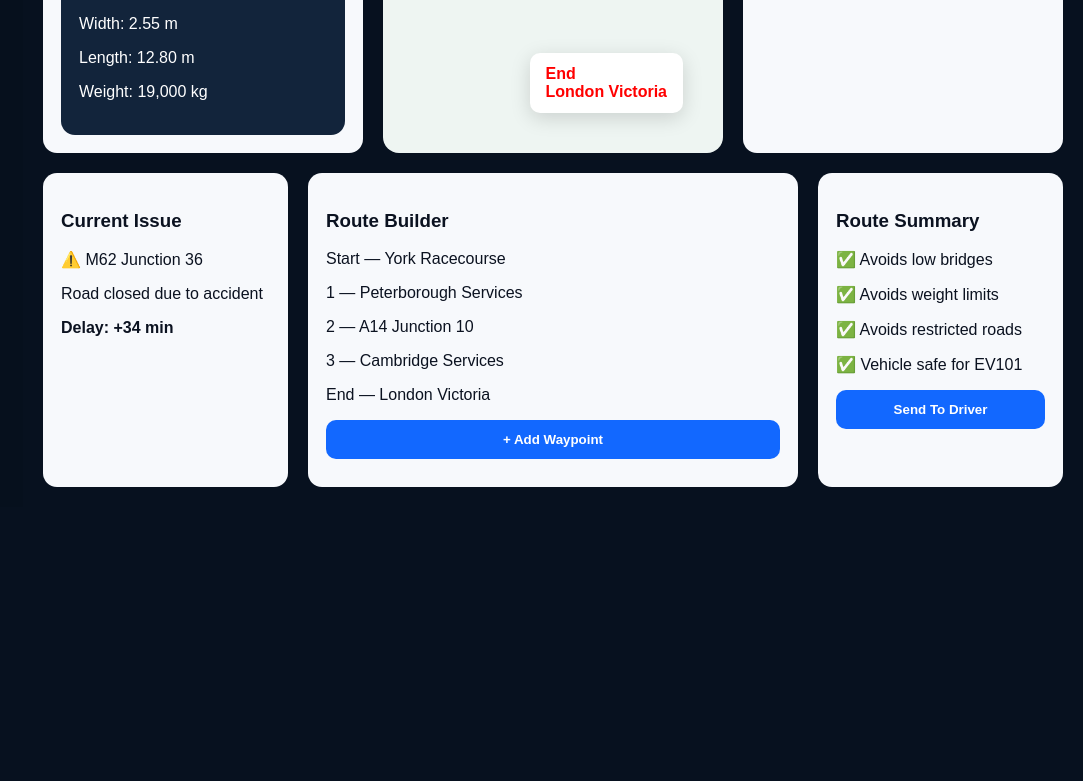
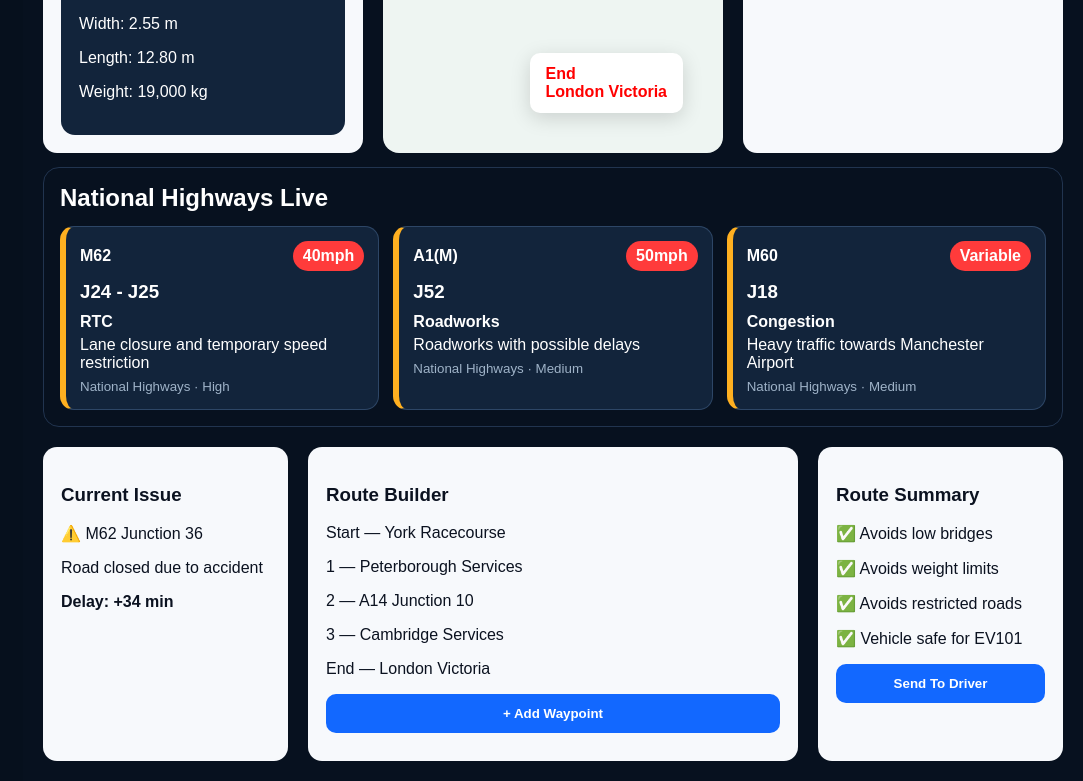
Before and after one commit to johnhalliday6-max/coach-ops, a React (Vite) app: page / in a window 1280 px wide. Shown: the part 824-1605 px from the top of the page, without its empty margins (197-1280 px from the left). Before the commit the page ends 1331 px from the top, so only its background shows below. Built offline with nearby package versions, Linux system fonts and the light colour scheme.

Commit message:
Added National Highways dashboard

```diff
--- a/src/App.css
+++ b/src/App.css
@@ -254,3 +254,56 @@ body {
   border-radius: 14px;
   padding: 18px;
 }
+
+.highways-panel {
+  background: #07111f;
+  border: 1px solid #21344f;
+  border-radius: 16px;
+  padding: 16px;
+  margin-top: 14px;
+  color: white;
+}
+
+.highways-panel h2 {
+  margin: 0 0 14px;
+}
+
+.highways-grid {
+  display: grid;
+  grid-template-columns: repeat(3, 1fr);
+  gap: 14px;
+}
+
+.highways-card {
+  background: #12243b;
+  border: 1px solid #2d4666;
+  border-left: 6px solid #ffb020;
+  border-radius: 14px;
+  padding: 14px;
+}
+
+.highways-top {
+  display: flex;
+  justify-content: space-between;
+  align-items: center;
+}
+
+.highways-top span {
+  background: #ff3b3b;
+  color: white;
+  border-radius: 999px;
+  padding: 6px 10px;
+  font-weight: bold;
+}
+
+.highways-card h3 {
+  margin: 10px 0;
+}
+
+.highways-card p {
+  margin: 5px 0;
+}
+
+.highways-card small {
+  color: #9fb3c8;
+}
--- a/src/App.jsx
+++ b/src/App.jsx
@@ -5,6 +5,7 @@ import { fleetData } from './data/fleetData'
 import { coachParking } from './data/coachParking'
 import { serviceAreas } from './data/serviceAreas'
 import { depots } from './data/depots'
+import { highwaysTestAlerts } from './data/highwaysTestAlerts'
 
 function App() {
   const [selectedFleet, setSelectedFleet] = useState(fleetData[0])
@@ -125,6 +126,26 @@ function App() {
                 <p>✅ Weight {selectedFleet.weight}</p>
               </div>
             </section>
+
+            <section className="highways-panel">
+  <h2>National Highways Live</h2>
+
+  <div className="highways-grid">
+    {highwaysTestAlerts.map((alert) => (
+      <div className="highways-card" key={alert.id}>
+        <div className="highways-top">
+          <strong>{alert.road}</strong>
+          <span>{alert.speed}</span>
+        </div>
+
+        <h3>{alert.location}</h3>
+        <p><strong>{alert.type}</strong></p>
+        <p>{alert.detail}</p>
+        <small>{alert.source} · {alert.severity}</small>
+      </div>
+    ))}
+  </div>
+</section>
 
             <section className="bottom-grid">
               <div className="card incident">
--- /dev/null
+++ b/src/data/highwaysTestAlerts.js
@@ -0,0 +1,32 @@
+export const highwaysTestAlerts = [
+  {
+    id: 1,
+    road: 'M62',
+    location: 'J24 - J25',
+    type: 'RTC',
+    detail: 'Lane closure and temporary speed restriction',
+    speed: '40mph',
+    source: 'National Highways',
+    severity: 'High',
+  },
+  {
+    id: 2,
+    road: 'A1(M)',
+    location: 'J52',
+    type: 'Roadworks',
+    detail: 'Roadworks with possible delays',
+    speed: '50mph',
+    source: 'National Highways',
+    severity: 'Medium',
+  },
+  {
+    id: 3,
+    road: 'M60',
+    location: 'J18',
+    type: 'Congestion',
+    detail: 'Heavy traffic towards Manchester Airport',
+    speed: 'Variable',
+    source: 'National Highways',
+    severity: 'Medium',
+  },
+]
```
Also changed, not shown: 1 other file (tests, documents, lock files or other folders).
